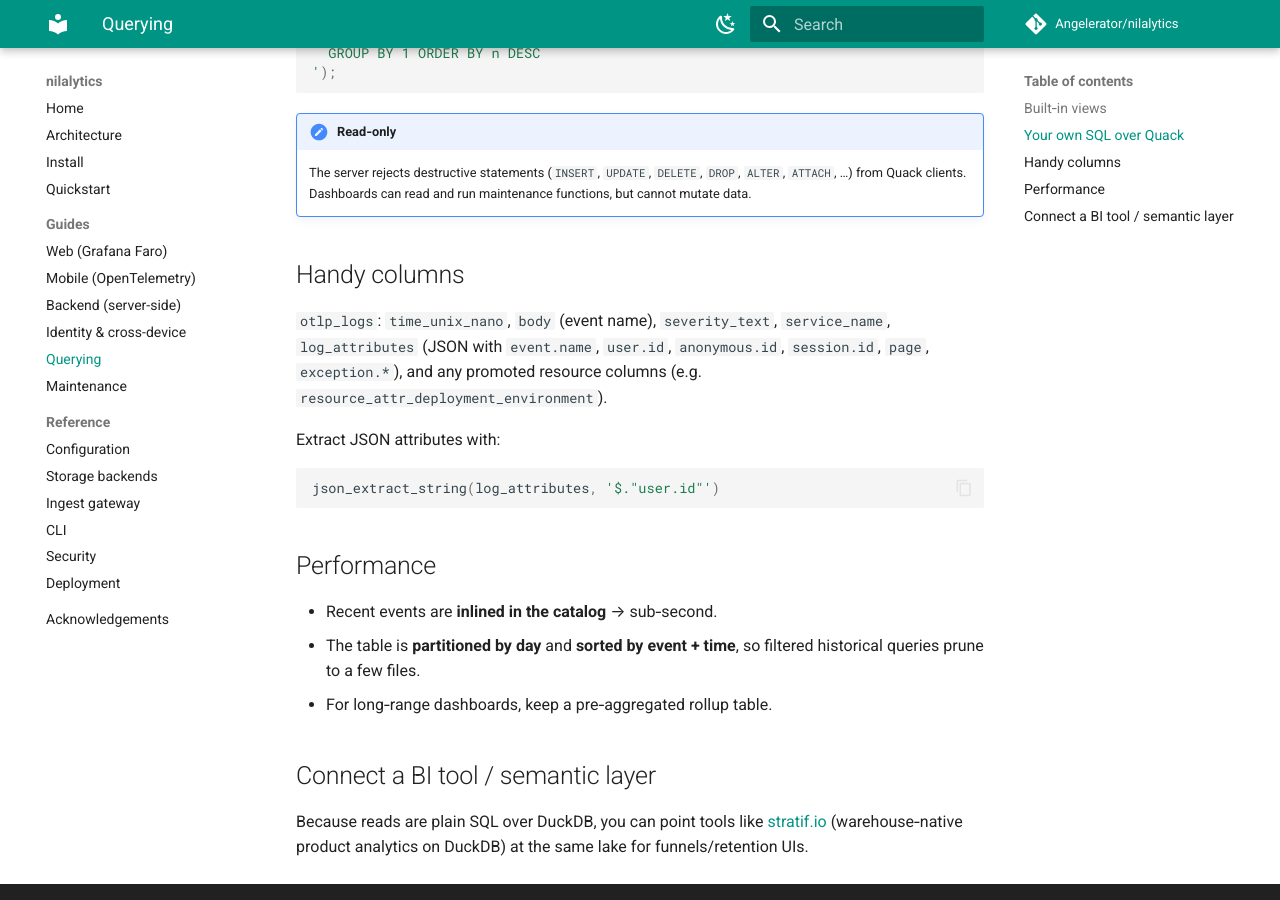
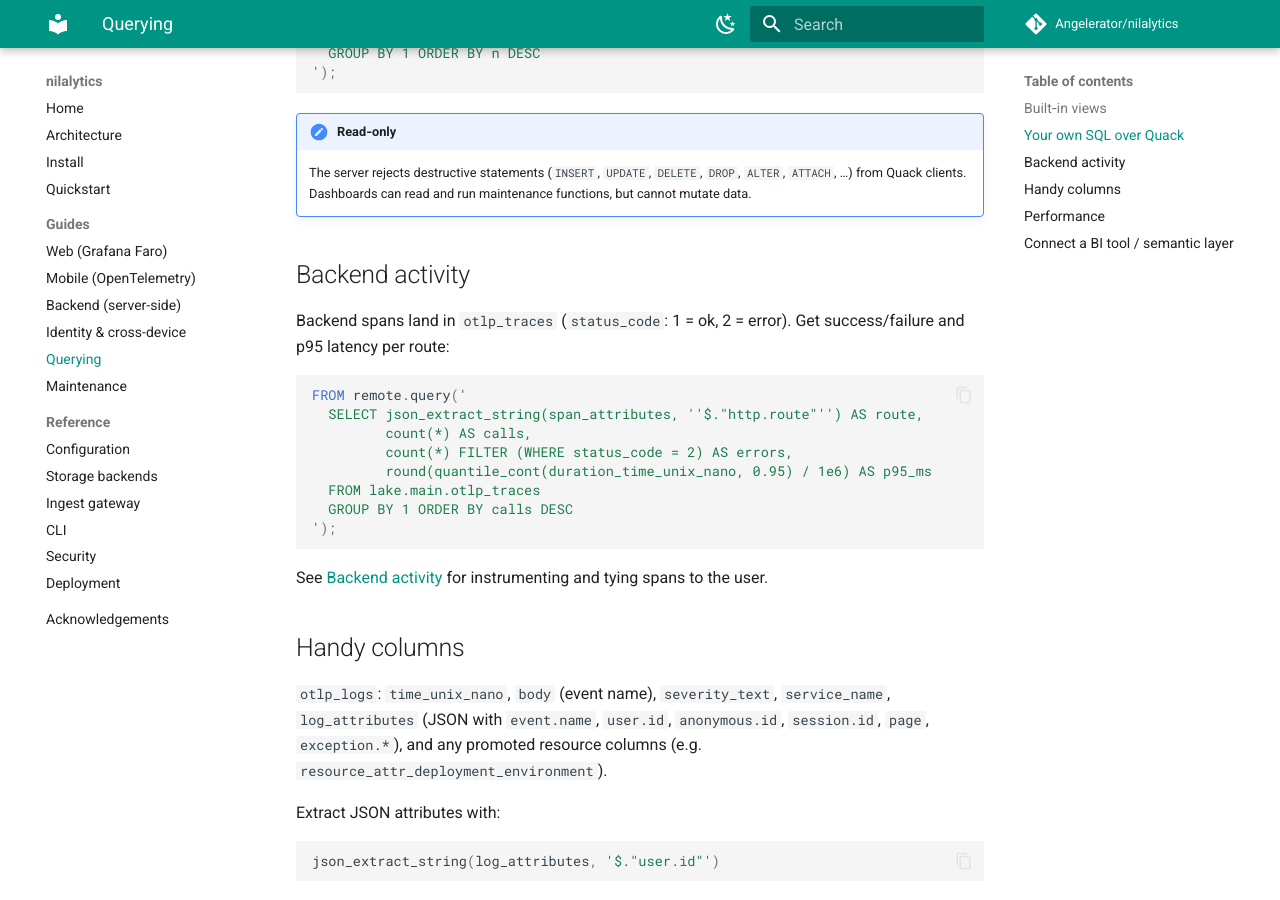
Before and after one commit to Angelerator/nilalytics, an MkDocs documentation site: the page built from docs/querying.md, in a window 1280 px wide and 900 px high, scrolled down 784 px. Built offline with MkDocs 1.6.1 and Material for MkDocs 9.7.7, drawn with Linux system fonts in a browser that asks for light colours; comment, search, counter and statistics services are not loaded.

Commit message:
docs(querying): add backend activity query example
Add a success/failure + p95-latency-per-route example over otlp_traces
and link to the backend guide for discoverability.

````diff
--- a/docs/querying.md
+++ b/docs/querying.md
@@ -41,6 +41,24 @@ FROM remote.query('
     `DROP`, `ALTER`, `ATTACH`, …) from Quack clients. Dashboards can read and run
     maintenance functions, but cannot mutate data.
 
+## Backend activity
+
+Backend spans land in `otlp_traces` (`status_code`: 1 = ok, 2 = error). Get
+success/failure and p95 latency per route:
+
+```sql
+FROM remote.query('
+  SELECT json_extract_string(span_attributes, ''$."http.route"'') AS route,
+         count(*) AS calls,
+         count(*) FILTER (WHERE status_code = 2) AS errors,
+         round(quantile_cont(duration_time_unix_nano, 0.95) / 1e6) AS p95_ms
+  FROM lake.main.otlp_traces
+  GROUP BY 1 ORDER BY calls DESC
+');
+```
+
+See [Backend activity](backend.md) for instrumenting and tying spans to the user.
+
 ## Handy columns
 
 `otlp_logs`: `time_unix_nano`, `body` (event name), `severity_text`,
````
